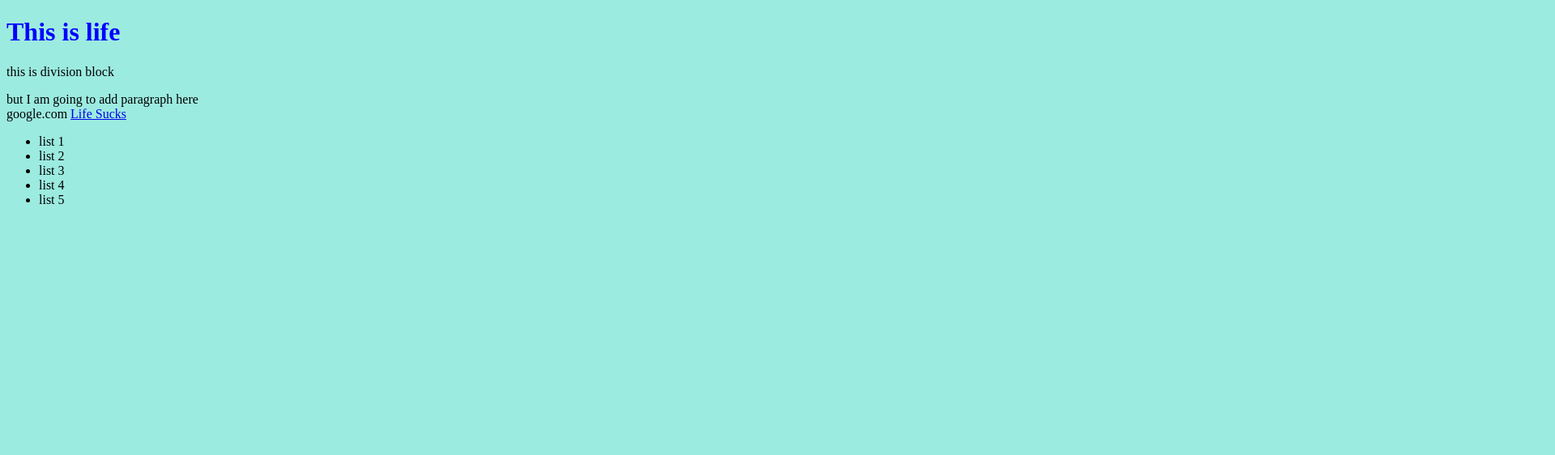
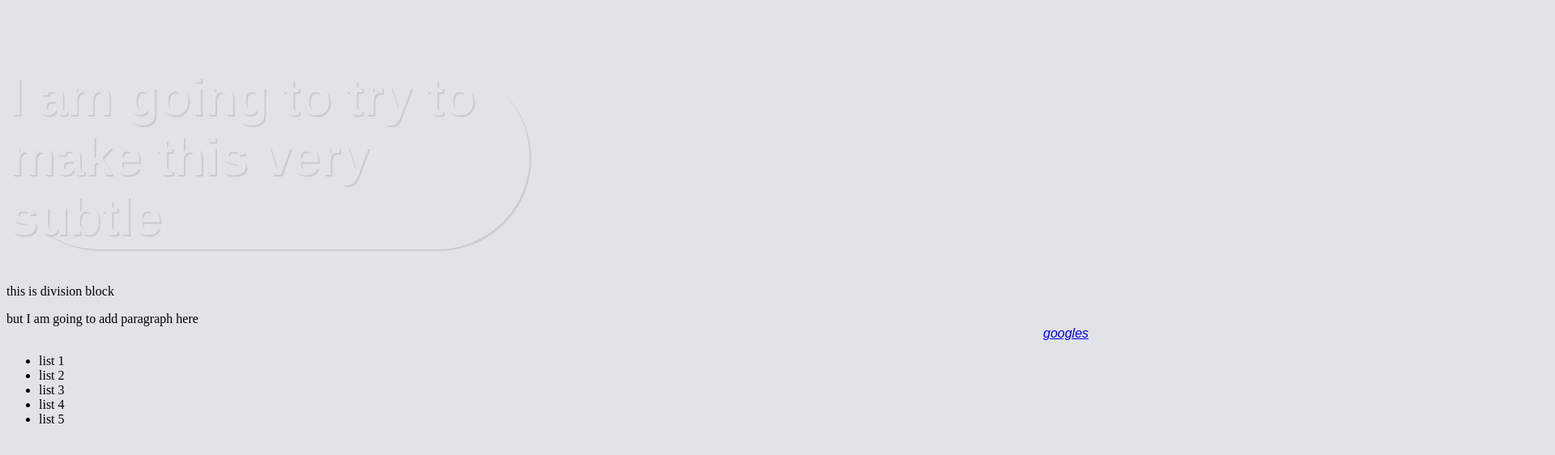
Before and after one commit to Choroksaek/Webtype_Kim, a plain HTML site: page index.html in a window 1280 px wide. Shown: the top 562 px of the page at 81% size, 1920 px wide, since content can reach past the window. Drawn offline with Linux system fonts and the light colour scheme; a web font is replaced by a local one.

Commit message:
commitment 3

```diff
--- a/index.html
+++ b/index.html
@@ -4,14 +4,14 @@
   <meta charset="utf-8" />
   <title> Is this a life? </title>
   <link rel="stylesheet" href="style.css">
+  <link rel="stylesheet" href="https://use.typekit.net/ruo4usx.css">
 </head>
 <style> </style>
 <body>
-  <h1> This is life </h1>
+  <h1> I am going to try to make this very subtle </h1>
   <div> this is division block
-    <p>but I am going to add paragraph here<br>
-      google.com
-  <a href="https://www.google.com/">Life Sucks</a>
+    <p>but I am going to add paragraph here
+  <a href="https://www.google.com/">googles</a>
 
    </p>
   </div>
--- a/style.css
+++ b/style.css
@@ -1,11 +1,30 @@
 h1{
-    color:blue
+    text-align: left;
+    display: flex;
+    font-family: proxima-nova, sans-serif;
+    font-weight: 800;
+    font-style: normal;
+    text-shadow: 0.03em 0.03em rgba(0,0,0,0.1);
+    background:#e2e3e7;
+    color: #e2e3e7;
+    font-size: 4em;
+    margin-top: 10vh;
+    max-width:50%;
+    border:#e2e3e7 solid;
+    box-shadow: 0.03em 0.03em rgba(0,0,0,0.1);
+    border-radius: 4em;
+
 }
 body {
-    display: absolute;
-    align-items: center;
-    justify-content: center;
     width: 100vw;
     height: 100vh;
-    background: #9cebe0;
+    background: #e2e3e7;
 }
+
+a {
+    font-family: proxima-nova, sans-serif;
+    font-weight: 500;
+    font-style: italic;
+    padding: 100%;
+
+}
```
